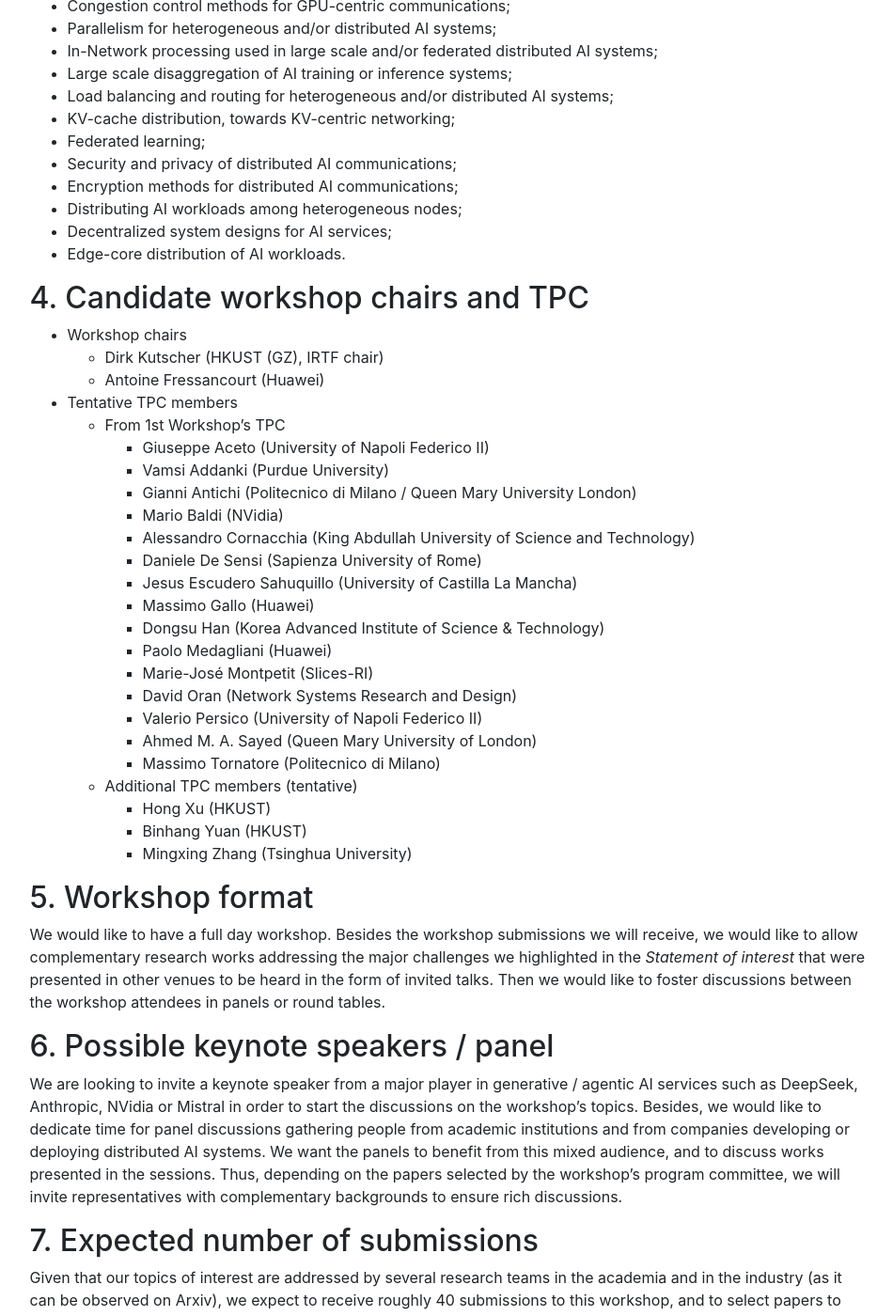
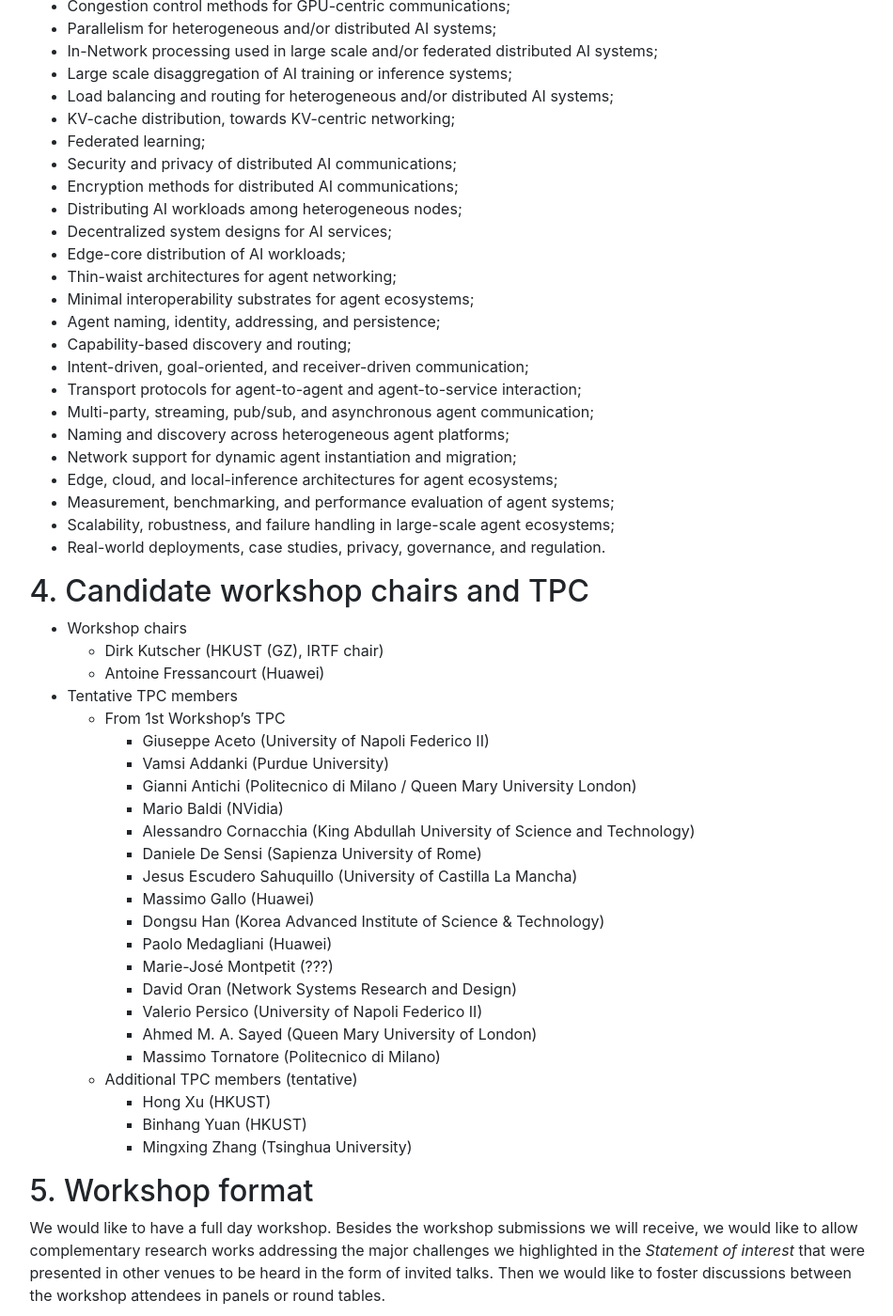
Before and after one commit to IRTF-net4AI/inet4ai, a Jekyll site: the page built from drafts/proposal-CoNEXT26.md, in a window 1280 px wide and 1400 px high, scrolled down 2972 px. Shown: the whole window at 94% size, without its empty margins (161-1111 px from the left). Built offline with Jekyll 4.4.1, drawn with Linux system fonts in a browser that asks for light colours; nearby versions of some CDN libraries; our own code applies the rules of GitHub Pages for plain Markdown files; library files that are not in the unit come from our copies.

Commit message:
Expand proposal with additional agent communication topics
Added new topics related to agent networking and communication, enhancing the proposal's scope.

```diff
--- a/drafts/proposal-CoNEXT26.md
+++ b/drafts/proposal-CoNEXT26.md
@@ -58,7 +58,21 @@ The fundamental question underlying those changes is how generative AI systems i
 * Encryption methods for distributed AI communications;
 * Distributing AI workloads among heterogeneous nodes;
 * Decentralized system designs for AI services;
-* Edge-core distribution of AI workloads.
+* Edge-core distribution of AI workloads;
+* Thin-waist architectures for agent networking;
+* Minimal interoperability substrates for agent ecosystems;
+* Agent naming, identity, addressing, and persistence;
+* Capability-based discovery and routing;
+* Intent-driven, goal-oriented, and receiver-driven communication;
+* Transport protocols for agent-to-agent and agent-to-service interaction;
+* Multi-party, streaming, pub/sub, and asynchronous agent communication;
+* Naming and discovery across heterogeneous agent platforms;
+* Network support for dynamic agent instantiation and migration;
+* Edge, cloud, and local-inference architectures for agent ecosystems;
+* Measurement, benchmarking, and performance evaluation of agent systems;
+* Scalability, robustness, and failure handling in large-scale agent ecosystems;
+* Real-world deployments, case studies, privacy, governance, and regulation.
+
 
 ## 4. Candidate workshop chairs and TPC
 
@@ -77,7 +91,7 @@ The fundamental question underlying those changes is how generative AI systems i
     * Massimo Gallo (Huawei)
     * Dongsu Han (Korea Advanced Institute of Science & Technology)
     * Paolo Medagliani (Huawei)
-    * Marie-José Montpetit (Slices-RI)
+    * Marie-José Montpetit (???)
     * David Oran (Network Systems Research and Design)
     * Valerio Persico (University of Napoli Federico II)
     * Ahmed M. A. Sayed (Queen Mary University of London)
```
